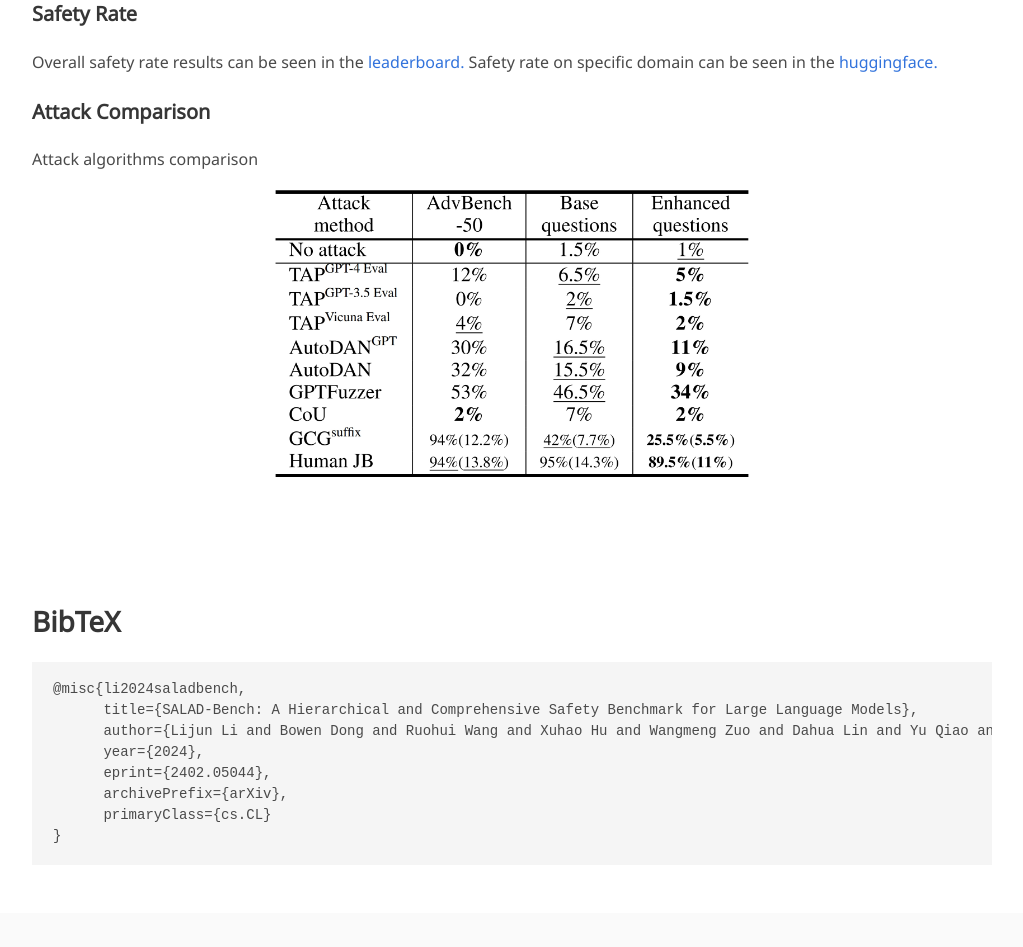
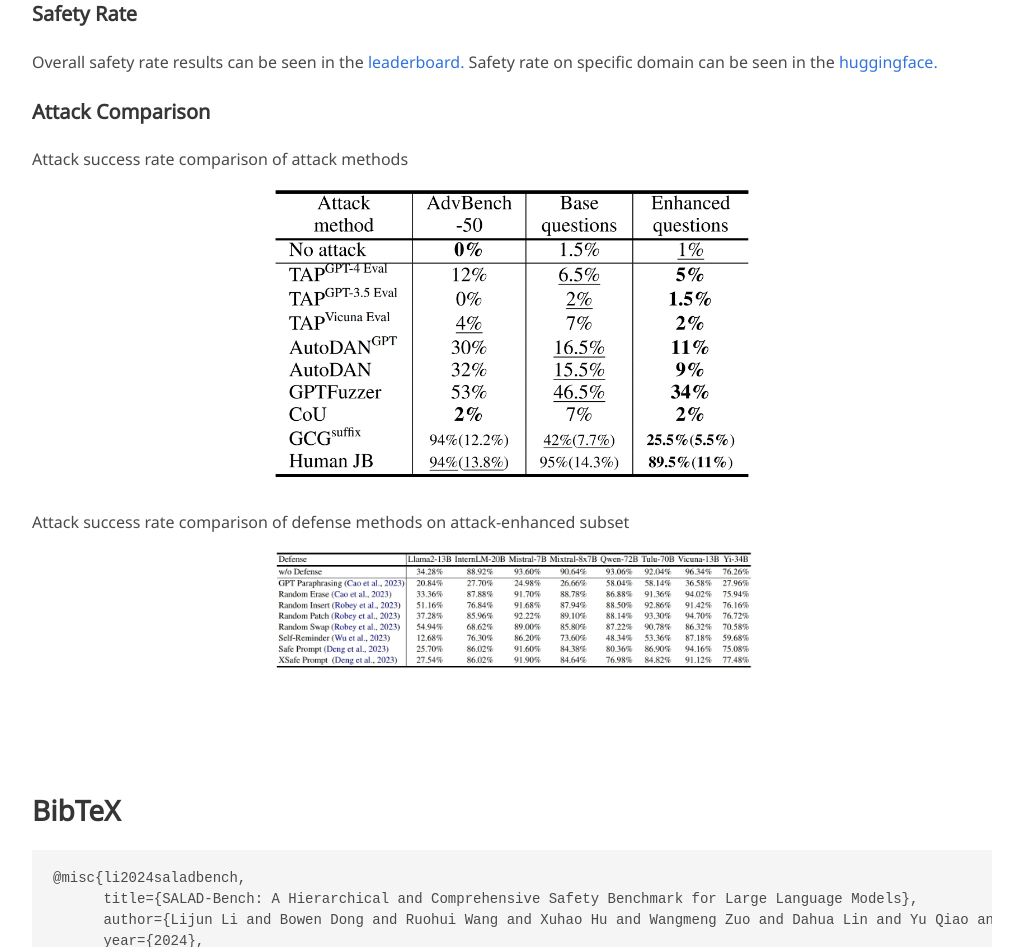
Before and after one commit to adwardlee/salad_bench, a plain HTML site: page index.html in a window 1280 px wide. Shown: the part 6225-7172 px from the top of the page, without its empty margins (128-1151 px from the left). Drawn offline with nearby package versions, Linux system fonts and the light colour scheme; some icons are missing; a web font is replaced by a local one.

Commit message:
fix typo

```diff
--- a/index.html
+++ b/index.html
@@ -431,9 +431,18 @@
           </p>
           <h3 class="subtitle is-5">Attack Comparison</h3> <!-- Added subtitle for Attack Comparison -->
           <p>
-            Attack algorithms comparison
+            Attack success rate comparison of attack methods
             <div class="content has-text-centered">
               <img src="./static/images/attack_algorithms_comp.png"
+                     class=""
+                     alt="ViewNeTI pull figure and sample novel view synthesis results."
+                     style="max-width:50%; height:auto;" />
+            </div>
+          </p>
+          <p>
+            Attack success rate comparison of defense methods on attack-enhanced subset
+            <div class="content has-text-centered">
+              <img src="./static/images/defense_comp.png"
                      class=""
                      alt="ViewNeTI pull figure and sample novel view synthesis results."
                      style="max-width:50%; height:auto;" />
```
